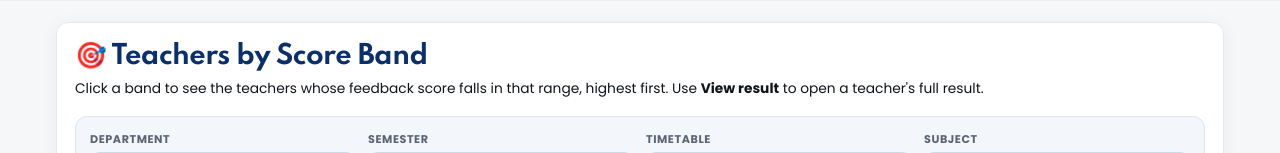
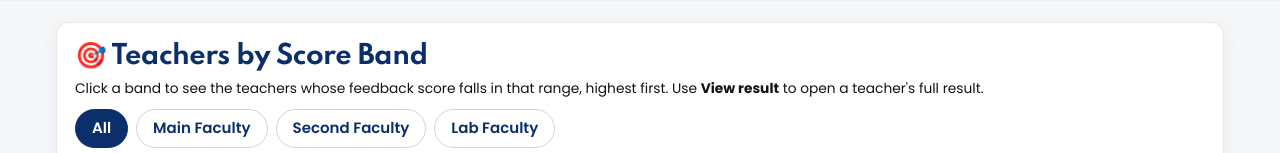
Before and after one commit to manikantasai17746-arch/FEEBACK_ADITYAUNIVERSITY.IN, a Python web app: template feedback_system/templates/hod_performance_bands.html in a window 1280 px wide. Shown: the part 67-220 px from the top of the page. Run offline with Jinja, Linux system fonts and the light colour scheme; the template is opened without the code that fills it, so the values that code supplies are empty.

Commit message:
Score band page: Main, Second and Lab category buttons

```diff
--- a/feedback_system/templates/hod_performance_bands.html
+++ b/feedback_system/templates/hod_performance_bands.html
@@ -40,19 +40,30 @@
   .sbp-counter{font-size:.85rem;color:var(--muted)}
   .sbp-btns .btn-accent:disabled{opacity:.45;cursor:not-allowed;box-shadow:none}
   .sbp-lead{font-size:.82rem;color:var(--muted)}
+  .sbp-cats{display:flex;gap:.5rem;flex-wrap:wrap;margin:.6rem 0 .2rem}
+  .sbp-cat{padding:.45rem 1rem;border-radius:999px;border:1px solid #cbd5e1;background:#fff;color:#0b2f6b;font-weight:600;text-decoration:none}
+  .sbp-cat.on{background:#0b2f6b;color:#fff;border-color:#0b2f6b}
 </style>
 {% endblock %}
 {% block body %}
 {% set fargs = {'academic_year_id': filters.academic_year_id, 'semester_id': filters.semester_id,
                 'branch_id': filters.branch_id, 'form_id': filters.form_id,
-                'timetable_id': filters.timetable_id, 'subject_code': filters.subject_code} %}
+                'timetable_id': filters.timetable_id, 'subject_code': filters.subject_code, 'category': category} %}
 <div class="container page sbp">
   <div class="card sbp-head">
     <h1>🎯 Teachers by Score Band</h1>
     <p class="sub">Click a band to see the teachers whose feedback score falls in that range, highest first.
       Use <strong>View result</strong> to open a teacher's full result.</p>
 
+    {% set base = {'academic_year_id': filters.academic_year_id, 'semester_id': filters.semester_id, 'branch_id': filters.branch_id, 'form_id': filters.form_id, 'timetable_id': filters.timetable_id, 'subject_code': filters.subject_code, 'band': band_key} %}
+    <div class="sbp-cats">
+      <a class="sbp-cat{% if not category %} on{% endif %}" href="{{ url_for('hod.performance_bands', **base) }}">All</a>
+      <a class="sbp-cat{% if category == 'main' %} on{% endif %}" href="{{ url_for('hod.performance_bands', category='main', **base) }}">Main Faculty</a>
+      <a class="sbp-cat{% if category == 'second' %} on{% endif %}" href="{{ url_for('hod.performance_bands', category='second', **base) }}">Second Faculty</a>
+      <a class="sbp-cat{% if category == 'lab' %} on{% endif %}" href="{{ url_for('hod.performance_bands', category='lab', **base) }}">Lab Faculty</a>
+    </div>
     <form method="get" action="{{ url_for('hod.performance_bands') }}" class="sbp-filters" id="sbp-filter-form">
+      {% if category %}<input type="hidden" name="category" value="{{ category }}">{% endif %}
       <input type="hidden" name="band" value="{{ band_key }}">
       {% if filters.academic_year_id %}<input type="hidden" name="academic_year_id" value="{{ filters.academic_year_id }}">{% endif %}
       {% if filters.form_id %}<input type="hidden" name="form_id" value="{{ filters.form_id }}">{% endif %}
```
Also changed, not shown: feedback_system/hod.py (+11 -6 lines).
